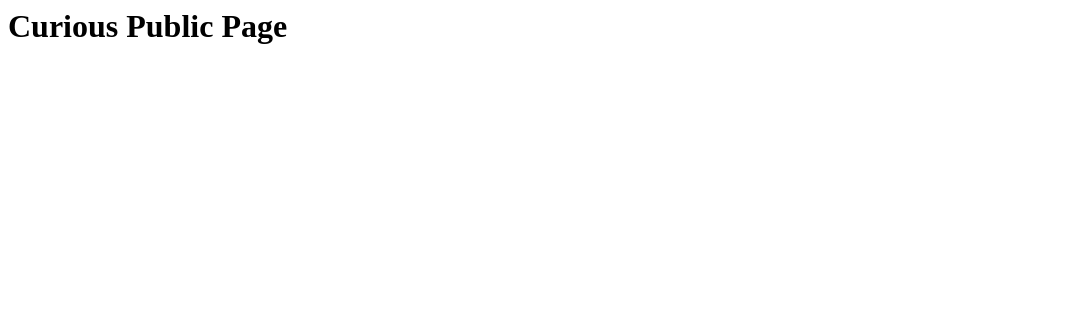
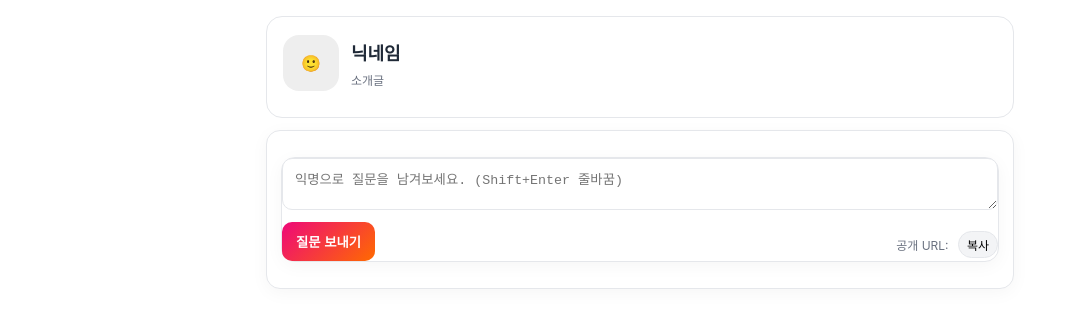
Before and after one commit to goldengwa/4ME2, a website: page public/curious-public.html in a window 1280 px wide. Shown: the whole page, without its empty margins (0-1068 px from the left). Drawn offline with nearby package versions, Linux system fonts and the light colour scheme.

Commit message:
Update curious-public.html

```diff
--- a/public/curious-public.html
+++ b/public/curious-public.html
@@ -1 +1,32 @@
-<h1>Curious Public Page</h1>
+<!doctype html><html lang="ko"><head>
+<meta charset="utf-8"/><meta name="viewport" content="width=device-width,initial-scale=1"/>
+<title>큐리어스 페이지</title>
+<link rel="stylesheet" href="/style.css"/>
+</head><body>
+<div class="container">
+  <div class="hero" id="hero">
+    <div class="header">
+      <div class="pfp">🙂</div>
+      <div>
+        <div id="nickname" style="font-weight:700;font-size:18px">닉네임</div>
+        <div id="intro" class="meta">소개글</div>
+      </div>
+    </div>
+    <div id="noticeBox" class="notice" style="display:none;margin-top:10px"></div>
+    <div class="meta" id="links" style="margin-top:8px"></div>
+  </div>
+
+  <div class="card">
+    <div class="feed" id="feed"></div>
+    <div class="composer card">
+      <textarea id="ask" class="input" rows="2" placeholder="익명으로 질문을 남겨보세요. (Shift+Enter 줄바꿈)"></textarea>
+      <div style="display:flex;justify-content:space-between;align-items:center;margin-top:8px">
+        <button id="send" class="btn">질문 보내기</button>
+        <span class="meta">공개 URL: <code id="urlCode"></code> <button id="copy" class="badge copy">복사</button></span>
+      </div>
+    </div>
+  </div>
+</div>
+<script src="https://cdn.socket.io/4.7.5/socket.io.min.js"></script>
+<script src="/curious-public.js"></script>
+</body></html>
```
